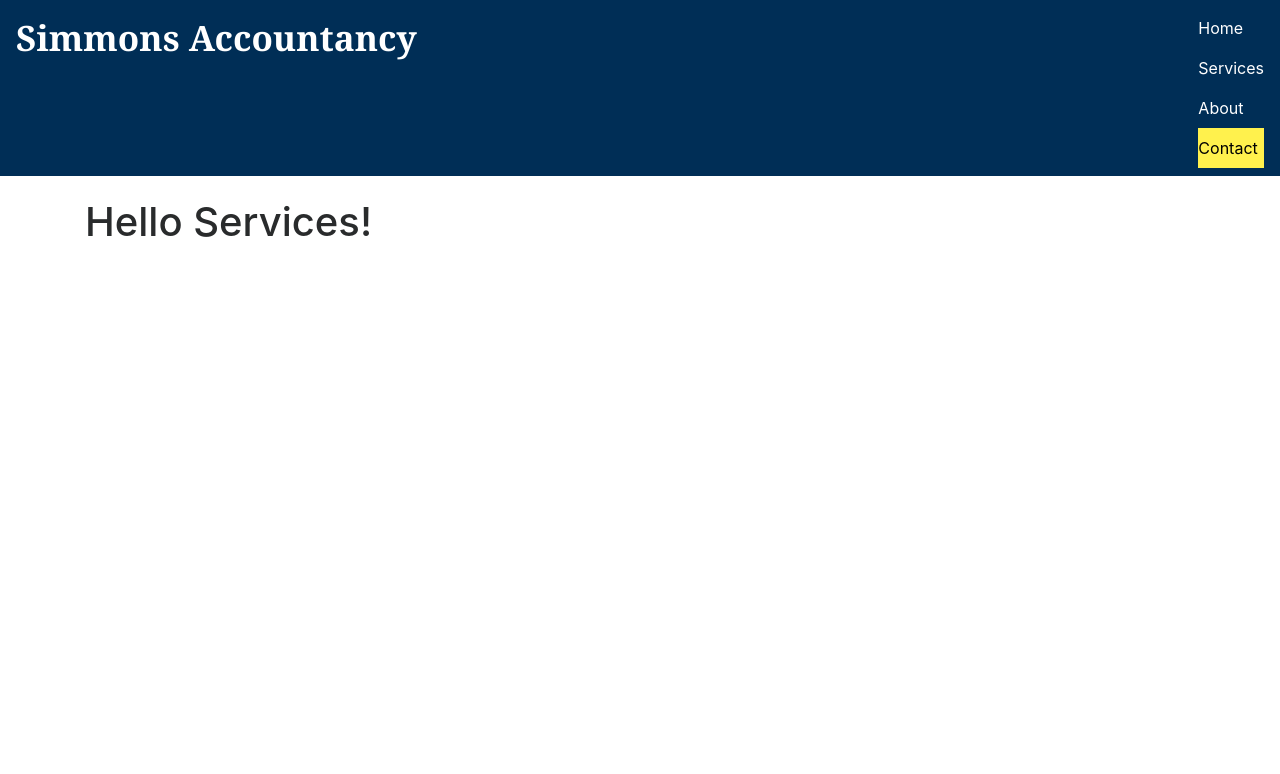
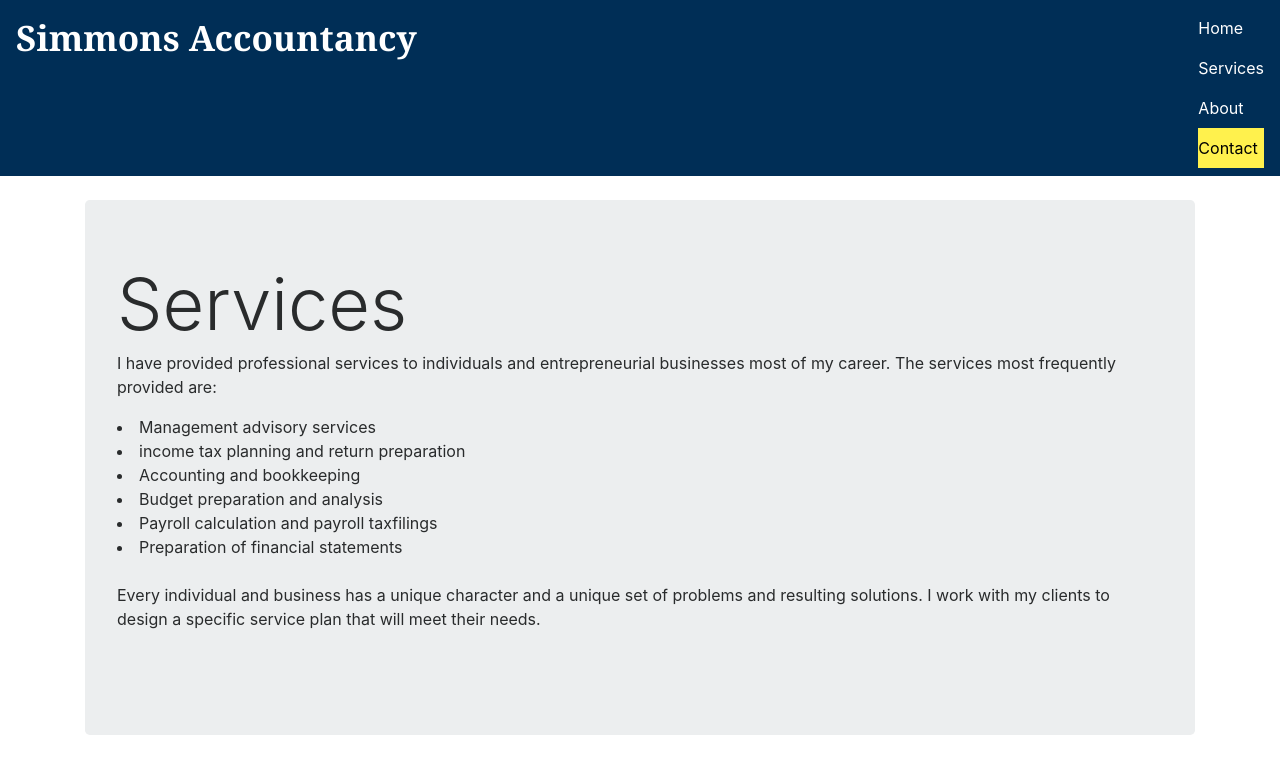
Before and after one commit to jiamingqiu-jimmy/winter_cubesat, a Flask app: page /services in a window 1280 px wide. Shown: the top 774 px of the page. Run offline with Flask 2, Linux system fonts and the light colour scheme; some libraries are stand-ins or nearby versions.

Commit message:
Created basic jumbotrons to showcase work for home and services

```diff
--- a/app/templates/services.html
+++ b/app/templates/services.html
@@ -1,5 +1,33 @@
 {% extends "base.html" %}
 
 {% block content %}
-<h1> Hello Services! </h1>
+  <div class="jumbotron">
+    <h1 class="display-3">Services</h1>
+      <p>I have provided professional services to individuals and
+      entrepreneurial businesses most of my career. The services
+      most frequently provided are:
+      <li>
+        Management advisory services
+      </li>
+      <li>
+        income tax planning and return preparation
+      </li>
+      <li>
+        Accounting and bookkeeping
+      </li>
+      <li>
+        Budget preparation and analysis
+      </li>
+      <li>
+        Payroll calculation and payroll taxfilings
+      </li>
+      <li>
+        Preparation of financial statements
+      </li>
+      <br>
+      Every individual and business has a unique character and
+      a unique set of problems and resulting solutions. I work
+      with my clients to design a specific service plan that will
+      meet their needs.
+      </p>
 {% endblock %}
```
Also changed, not shown: app/templates/home.html (+17 -1 lines).
